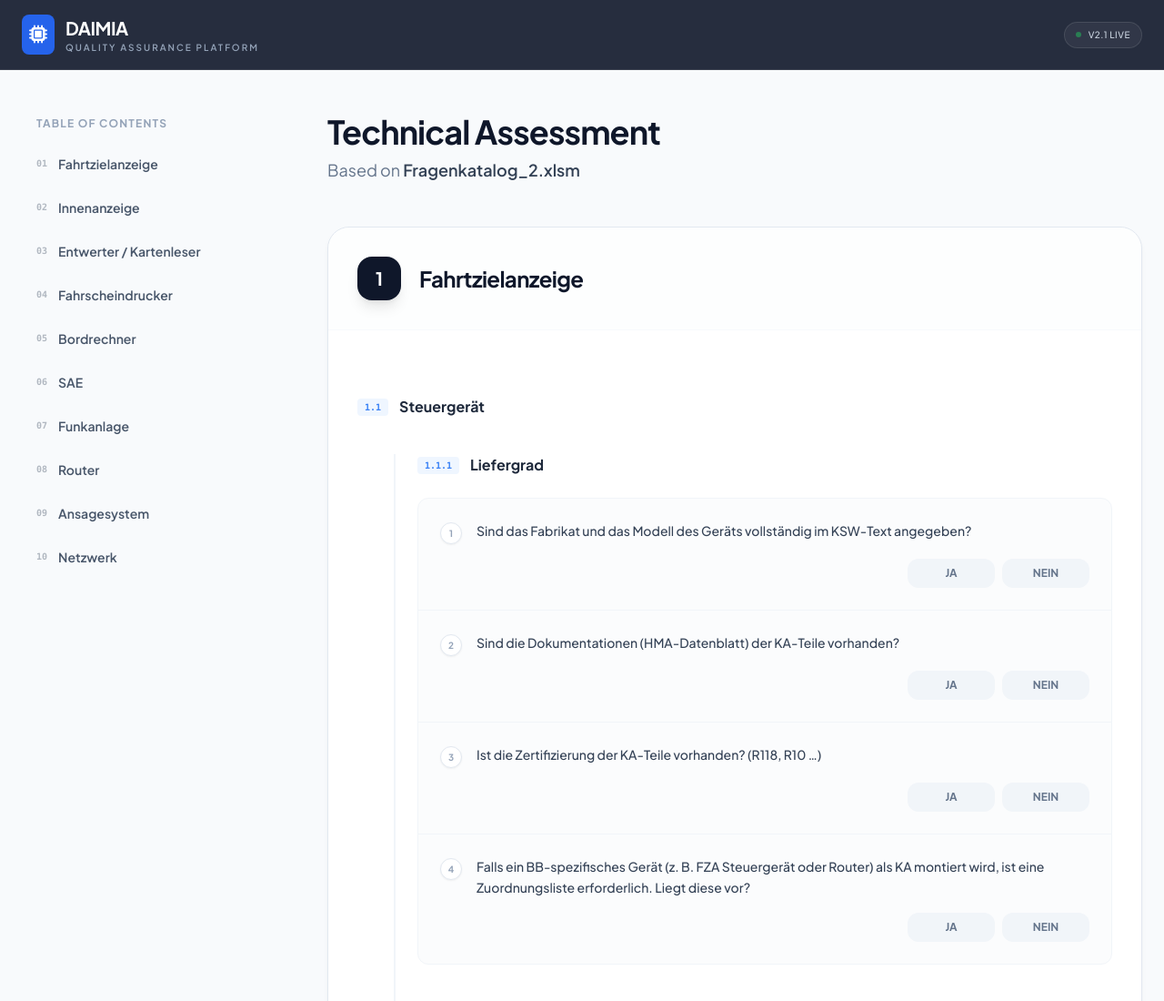
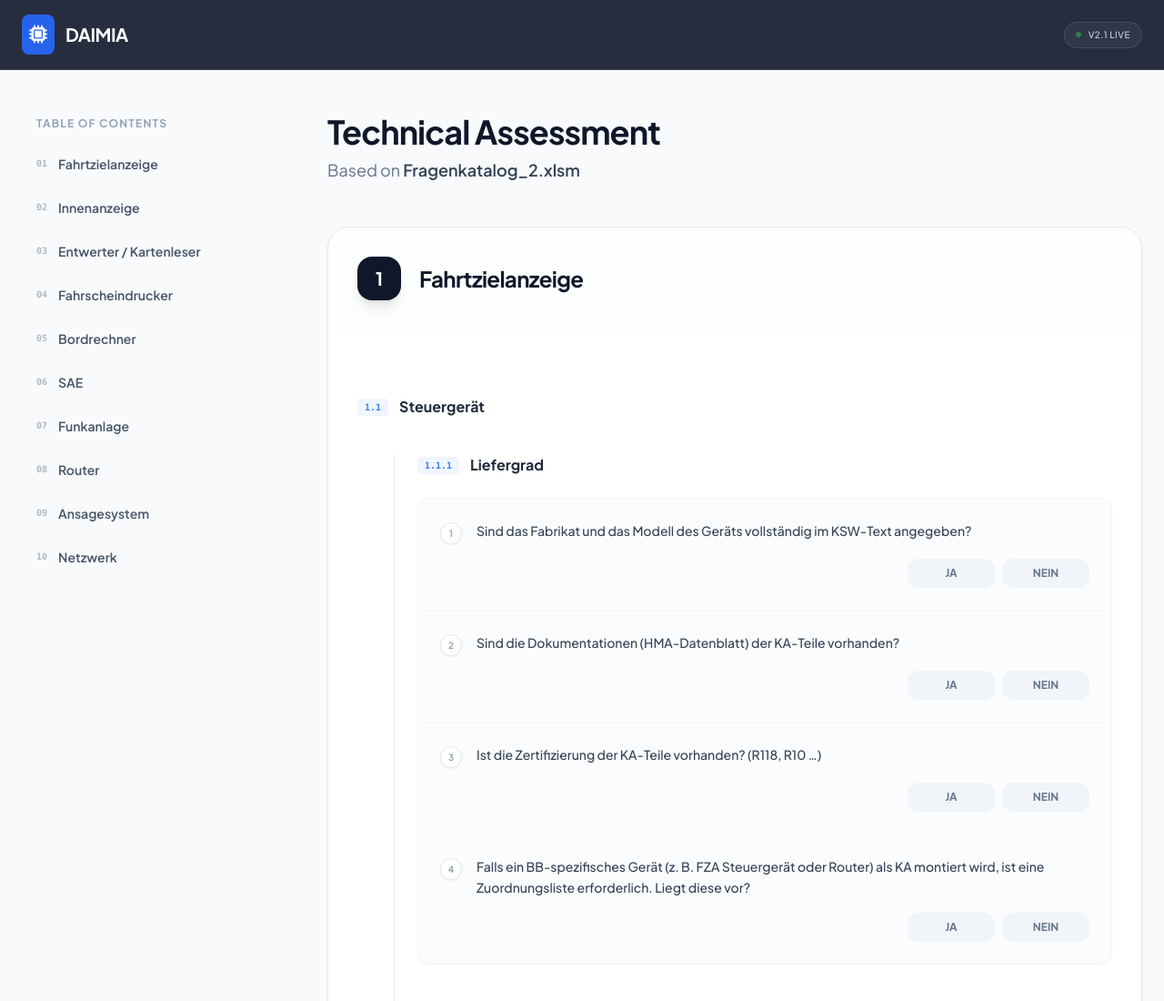
Before and after one commit to tensarflow/daimia-qa-platform, a plain HTML site: page index.html in a window 1280 px wide. Shown: the top 1100 px of the page at 91% size. Drawn offline with nearby package versions, Linux system fonts and the light colour scheme.

Commit message:
Remove Quality Assurance Platform text

```diff
--- a/index.html
+++ b/index.html
@@ -123,7 +123,7 @@
                 </div>
                 <div>
                     <h1 class="text-white font-bold text-lg md:text-xl tracking-tight uppercase">Daimia</h1>
-                    <p class="text-slate-400 text-[9px] md:text-[10px] font-semibold uppercase tracking-[0.2em]">Quality Assurance Platform</p>
+                    <p class="text-slate-400 text-[9px] md:text-[10px] font-semibold uppercase tracking-[0.2em]"></p>
                 </div>
             </div>
             <div class="flex items-center gap-4">
```
Also changed, not shown: app/templates/layout.html (+1 -1 lines).
